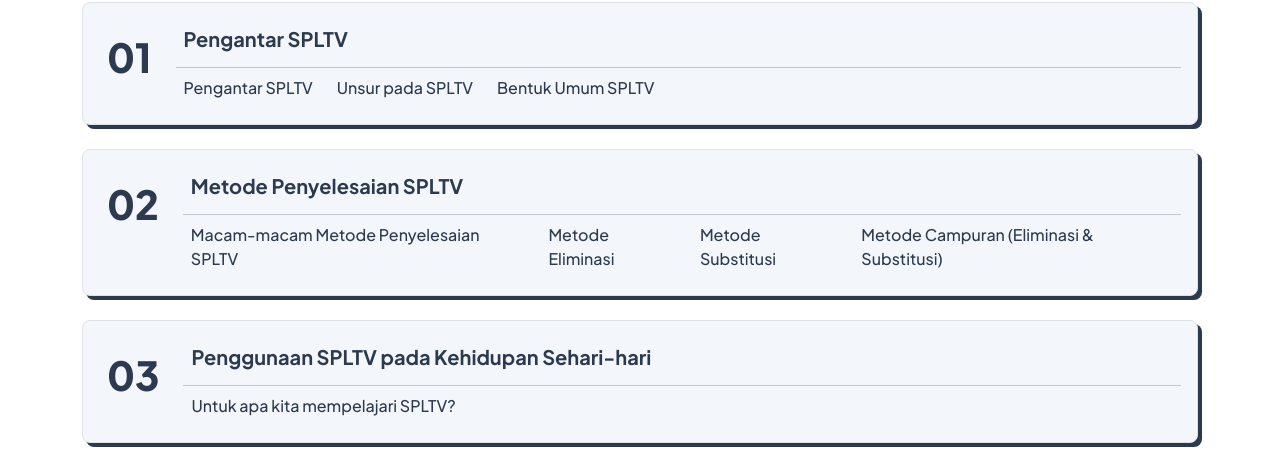
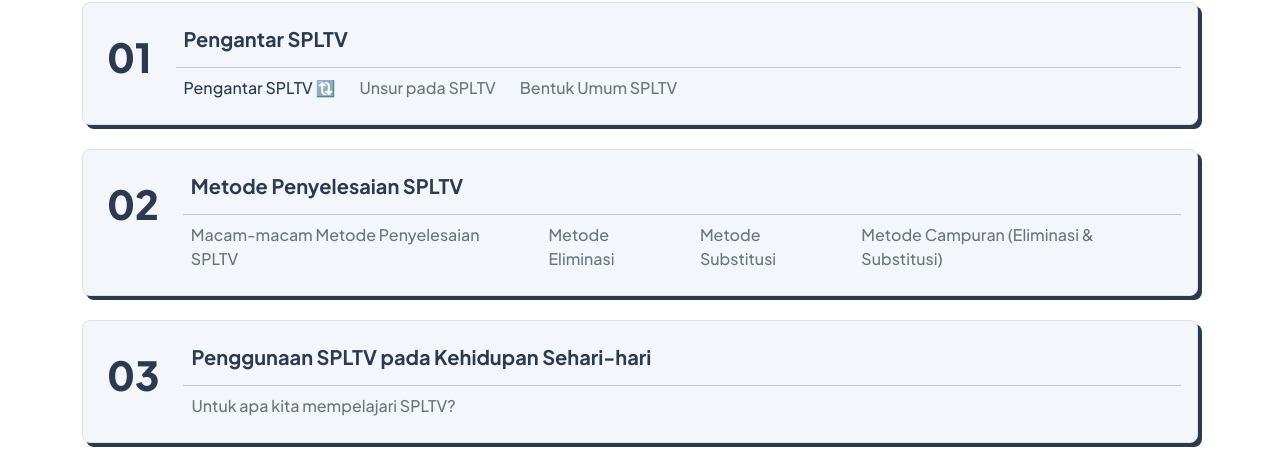
Before and after one commit to ferdhyihza/homemath-web, a React (Vite) app: page /materi in a window 1280 px wide. Shown: the part 152-624 px from the top of the page. Built offline with nearby package versions, Linux system fonts and the light colour scheme.

Commit message:
enable materi sesuai progress

```diff
--- a/src/pages/SubjectMatter.jsx
+++ b/src/pages/SubjectMatter.jsx
@@ -2,39 +2,119 @@ import { Link } from 'react-router-dom';
 import Main from '../components/layouts/Main';
 import '../styles/SubjectMatter.css';
 import SubjectMatterCard from '../components/SubjectMatterCard';
+import { useEffect, useState } from 'react';
 
 export default function SubjectMatter() {
+  const [isPengantarSPLTVDone, setIsPengantarSPLTVDone] = useState(false);
+  const [isUnsurPadaSPLTVDone, setIsUnsurPadaSPLTVDone] = useState(false);
+  const [isBentukUmumSPLTVDone, setIsBentukUmumSPLTVDone] = useState(false);
+  const [isBentukUmumSPLTV2Done, setIsBentukUmumSPLTV2Done] = useState(false);
+
+  const [isMetodePenyelesaianSPLTVDone, setIsMetodePenyelesaianSPLTVDone] = useState(false);
+  const [isMetodePenyelesaianEliminasiDone, setIsMetodePenyelesaianEliminasiDone] = useState(false);
+  const [isMetodePenyelesaianSubstitusiDone, setIsMetodePenyelesaianSubstitusiDone] = useState(false);
+  const [isMetodePenyelesaianCampuranDone, setIsMetodePenyelesaianCampuranDone] = useState(false);
+
+  const [, setIsPenggunaanSPLTVDone] = useState(false);
+  const [isPenggunaanSPLTV2Done, setIsPenggunaanSPLTV2Done] = useState(false);
+
+  useEffect(() => {
+    const sessionData = JSON.parse(localStorage.getItem('sessionData'));
+    if (sessionData?.PengantarSPLTV) setIsPengantarSPLTVDone(true);
+    if (sessionData?.UnsurPadaSPLTV) setIsUnsurPadaSPLTVDone(true);
+    if (sessionData?.BentukUmumSPLTV) setIsBentukUmumSPLTVDone(true);
+    if (sessionData?.BentukUmumSPLTV2) setIsBentukUmumSPLTV2Done(true);
+
+    if (sessionData?.MetodePenyelesaianSPLTV) setIsMetodePenyelesaianSPLTVDone(true);
+    if (sessionData?.MetodePenyelesaianEliminasi) setIsMetodePenyelesaianEliminasiDone(true);
+    if (sessionData?.MetodePenyelesaianSubstitusi) setIsMetodePenyelesaianSubstitusiDone(true);
+    if (sessionData?.MetodePenyelesaianCampuran) setIsMetodePenyelesaianCampuranDone(true);
+
+    if (sessionData?.PenggunaanSPLTV) setIsPenggunaanSPLTVDone(true);
+    if (sessionData?.PenggunaanSPLTV2) setIsPenggunaanSPLTV2Done(true);
+  }, []);
+
   return (
     <Main>
       <h3 className="fw-bold pb-3">Materi</h3>
       <SubjectMatterCard number="01" title="Pengantar SPLTV" link="pengantar-spltv">
         <li>
-          <Link to="pengantar-spltv">Pengantar SPLTV</Link>
+          <Link to="pengantar-spltv">Pengantar SPLTV </Link>
+          {isPengantarSPLTVDone ? '✅' : '🔃'}
         </li>
         <li>
+          {isPengantarSPLTVDone ? (
+            <>
               <Link to="unsur-pada-spltv">Unsur pada SPLTV</Link>
+              {isUnsurPadaSPLTVDone ? '✅' : isPengantarSPLTVDone ? '🔃' : ''}
+            </>
+          ) : (
+            <span className="text-secondary">Unsur pada SPLTV</span>
+          )}
         </li>
         <li>
-          <Link to="bentuk-umum-spltv">Bentuk Umum SPLTV</Link>
+          {isUnsurPadaSPLTVDone ? (
+            <>
+              <Link to="bentuk-umum-spltv">Bentuk Umum SPLTV </Link>
+              {isBentukUmumSPLTV2Done ? '✅' : isUnsurPadaSPLTVDone ? '🔃' : ''}
+            </>
+          ) : (
+            <span className="text-secondary">Bentuk Umum SPLTV</span>
+          )}
         </li>
       </SubjectMatterCard>
       <SubjectMatterCard number="02" title="Metode Penyelesaian SPLTV" link="metode-penyelesaian-spltv">
         <li>
+          {isBentukUmumSPLTVDone && isBentukUmumSPLTV2Done ? (
+            <>
               <Link to="metode-penyelesaian-spltv">Macam-macam Metode Penyelesaian SPLTV</Link>
+              {isMetodePenyelesaianSPLTVDone ? '✅' : isBentukUmumSPLTV2Done ? '🔃' : ''}
+            </>
+          ) : (
+            <span className="text-secondary">Macam-macam Metode Penyelesaian SPLTV</span>
+          )}
         </li>
         <li>
+          {isMetodePenyelesaianSPLTVDone ? (
+            <>
               <Link to="metode-penyelesaian-spltv/eliminasi">Metode Eliminasi</Link>
+              {isMetodePenyelesaianEliminasiDone ? '✅' : isMetodePenyelesaianSPLTVDone ? '🔃' : ''}
+            </>
+          ) : (
+            <span className="text-secondary">Metode Eliminasi</span>
+          )}
         </li>
         <li>
+          {isMetodePenyelesaianEliminasiDone ? (
+            <>
               <Link to="metode-penyelesaian-spltv/substitusi">Metode Substitusi</Link>
+              {isMetodePenyelesaianSubstitusiDone ? '✅' : isMetodePenyelesaianEliminasiDone ? '🔃' : ''}
+            </>
+          ) : (
+            <span className="text-secondary">Metode Substitusi</span>
+          )}
         </li>
         <li>
+          {isMetodePenyelesaianSubstitusiDone ? (
+            <>
               <Link to="metode-penyelesaian-spltv/campuran">Metode Campuran (Eliminasi & Substitusi)</Link>
+              {isMetodePenyelesaianCampuranDone ? '✅' : isMetodePenyelesaianSubstitusiDone ? '🔃' : ''}
+            </>
+          ) : (
+            <span className="text-secondary">Metode Campuran (Eliminasi & Substitusi)</span>
+          )}
         </li>
       </SubjectMatterCard>
       <SubjectMatterCard number="03" title="Penggunaan SPLTV pada Kehidupan Sehari-hari" link="penggunaan-spltv">
         <li>
+          {isMetodePenyelesaianCampuranDone ? (
+            <>
               <Link to="penggunaan-spltv">Untuk apa kita mempelajari SPLTV?</Link>
+              {isPenggunaanSPLTV2Done ? '✅' : isMetodePenyelesaianCampuranDone ? '🔃' : ''}
+            </>
+          ) : (
+            <span className="text-secondary">Untuk apa kita mempelajari SPLTV?</span>
+          )}
         </li>
       </SubjectMatterCard>
       <h3 className="fw-bold py-3">Lainnya</h3>
```
Lines whose indentation alone changed are shown as unchanged.
